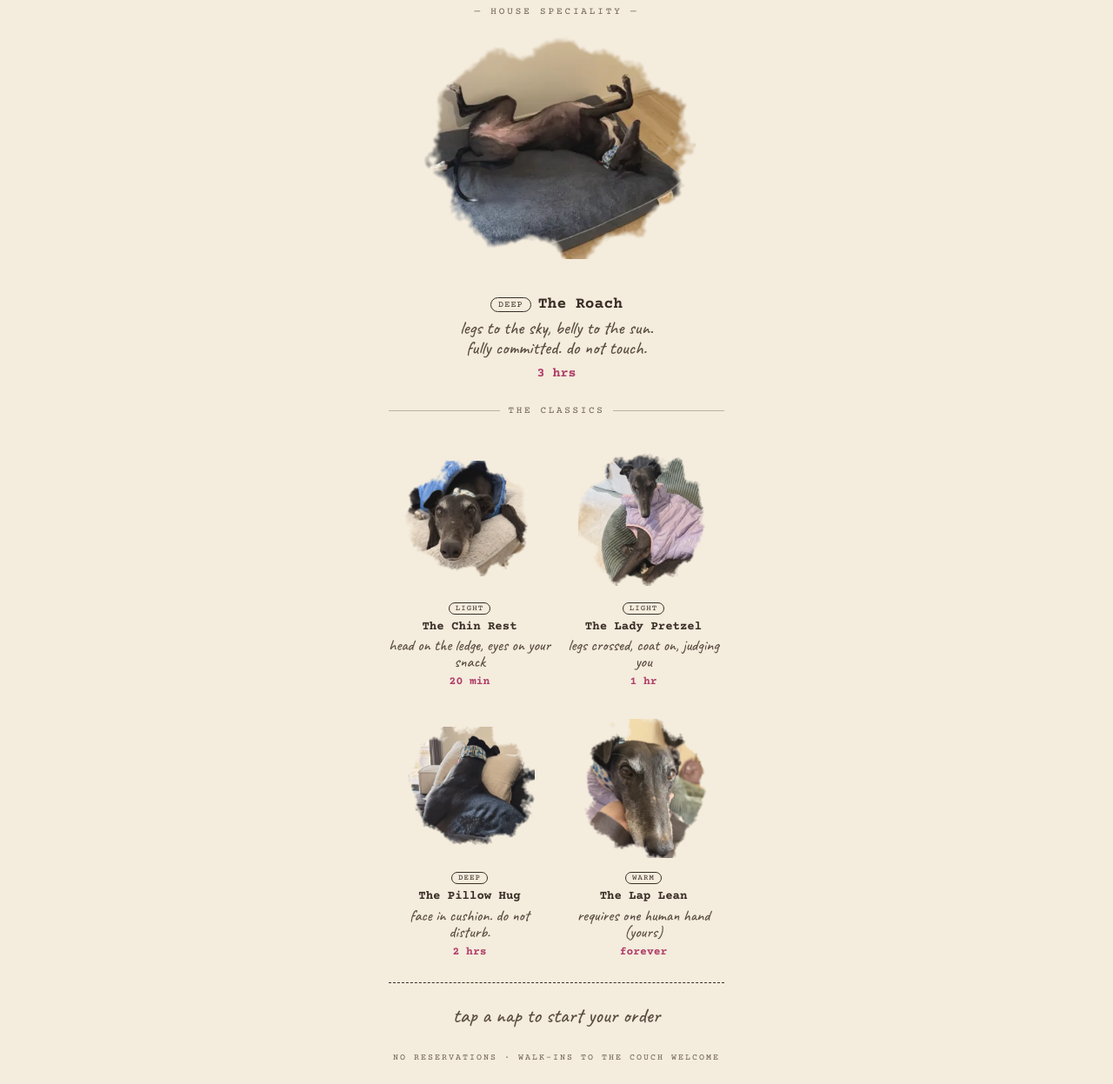
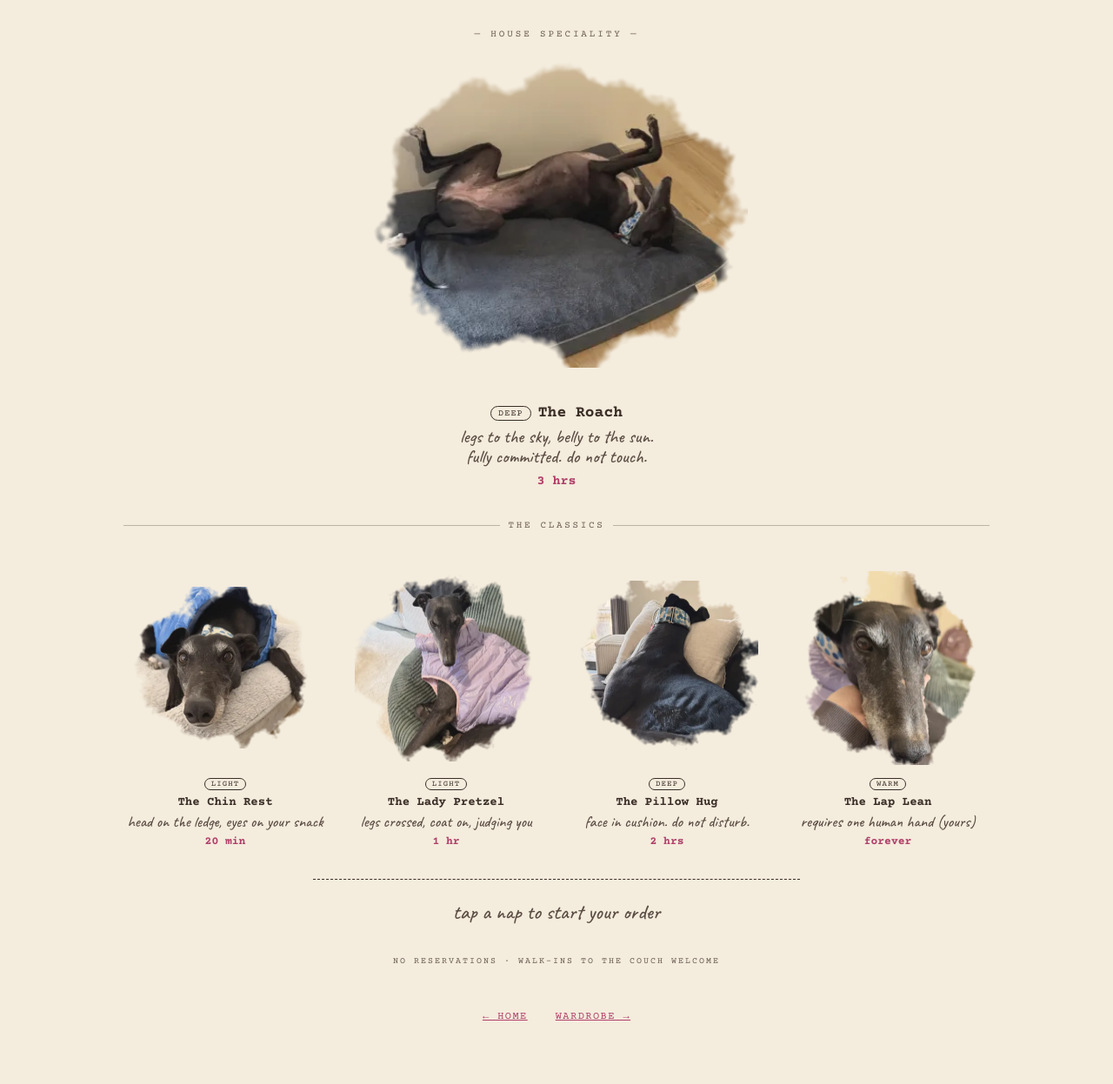
Before and after one commit to JingggW/betsy-site, a plain HTML site: page naps.html in a window 1280 px wide. Shown: the part 246-1493 px from the top of the page at 87% size. Drawn offline with nearby package versions, Linux system fonts and the light colour scheme.

Commit message:
Widen nap menu layout on desktop
Co-Authored-By: Claude Opus 5.5 <noreply@anthropic.com>

```diff
--- a/assets/style.css
+++ b/assets/style.css
@@ -139,6 +139,16 @@ a:focus-visible,button:focus-visible{outline:2px dashed var(--pink);outline-offs
 .page-foot .hand{margin:0;font-size:20px;color:var(--ink-2)}
 .tiny{margin:0;font-size:10px;letter-spacing:.2em;text-transform:uppercase;color:var(--muted)}
 
+/* naps: wider layout on tablets / desktops */
+@media (min-width:768px){
+  .col--wide{max-width:1040px;gap:36px}
+  .col--wide .page-head h1{font-size:76px}
+  .col--wide .hero-nap img{width:440px}
+  .col--wide .nap-grid{grid-template-columns:repeat(4,minmax(0,1fr));gap:32px 20px}
+  .col--wide .nap-card img{width:100%;max-width:210px;height:230px}
+  .col--wide .order{width:100%;max-width:560px;align-self:center}
+}
+
 @media (prefers-reduced-motion:reduce){
   *,*::before,*::after{animation-duration:.01s!important;animation-delay:0s!important;animation-iteration-count:1!important;transition:none!important}
   .portrait .s{stroke-dashoffset:0}
--- a/naps.html
+++ b/naps.html
@@ -27,7 +27,7 @@
   </div>
 </nav>
 
-<main class="col">
+<main class="col col--wide">
   <header class="page-head">
     <p class="kicker">est. on the couch · open all day</p>
     <h1>Betsy's <em>Nap Menu</em></h1>
```
